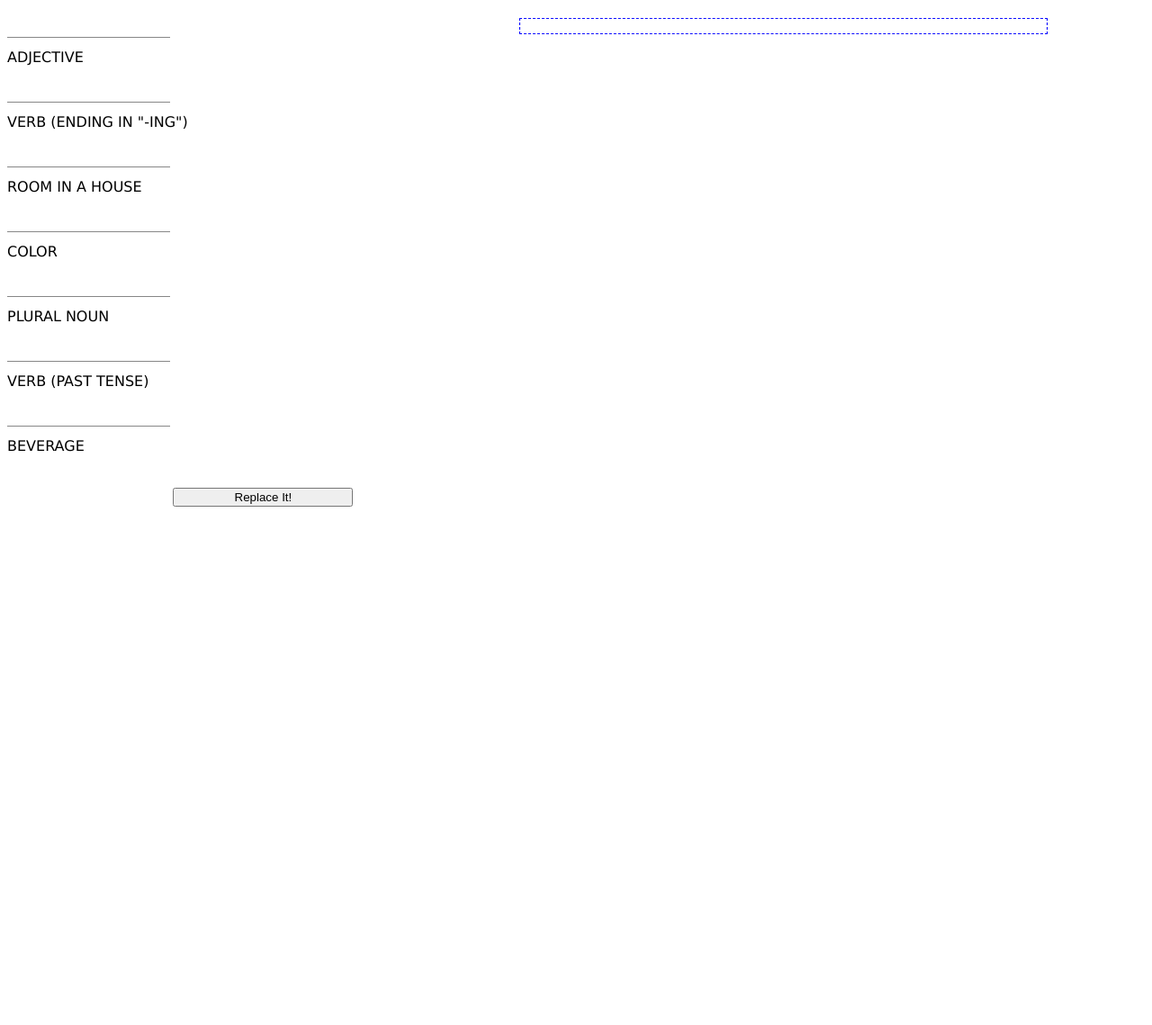
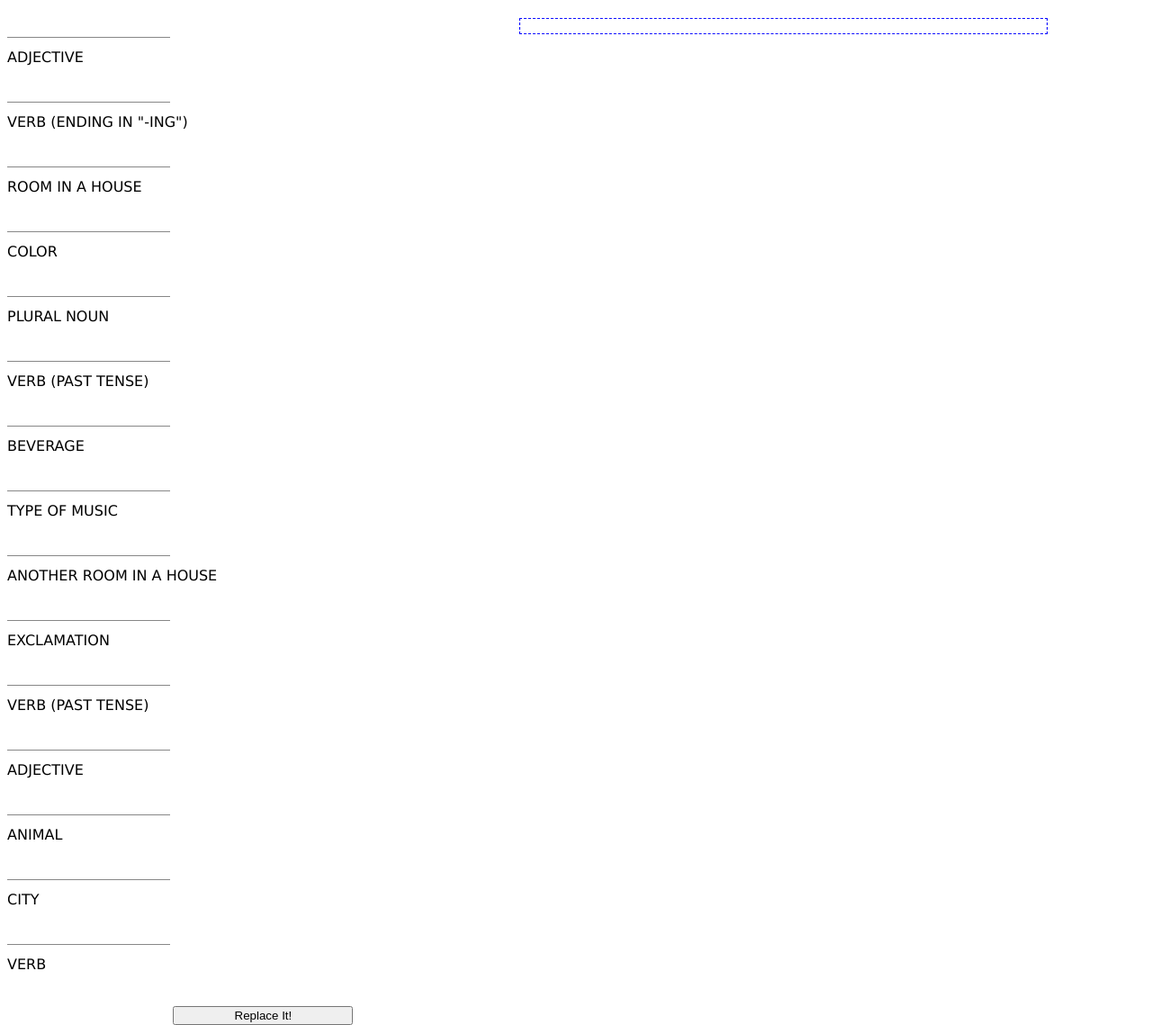
Before and after one commit to sharonromero/jskid, a plain HTML site: page word-game/index.html in a window 1280 px wide. Shown: the whole page at 90% size. Before the commit the page ends 800 px from the top, so only its background shows below. Drawn offline with Linux system fonts and the light colour scheme.

Commit message:
Added rest of input words, started remaining css for rest of input words

```diff
--- a/word-game/game.js
+++ b/word-game/game.js
@@ -12,16 +12,21 @@ function replaceIt () {
 
 /* Creates a variable to hold the value of the first HTML input field. */
 	var adj1 = "<span class='replacement'>"+ document.getElementById("adj1").value + "</span>";
-
-/* INSERT MORE VARIABLE DEFINITIONS HERE */
+	var verbIng = "<span class='replacement'>"+ document.getElementById("verbIng").value + "</span>";
+	var room1 = "<span class='replacement'>"+ document.getElementById("room1").value + "</span>";
+	var color = "<span class='replacement'>"+ document.getElementById("color").value + "</span>";
+	var plNoun = "<span class='replacement'>"+ document.getElementById("plNoun").value + "</span>";
+	var verbPast = "<span class='replacement'>"+ document.getElementById("verbPast").value + "</span>";
+	var beverage = "<span class='replacement'>"+ document.getElementById("beverage").value + "</span>";
 
 /* Creates a variable that will be used to put the story together. */
-/* Puts the title of the story into theStory and puts the title inot the h1 element. */
-	var theStory = "<h1>Douglas's Dance Party</h1>";
+/* Puts the title of the story into theStory and puts the title into the h1 element. */
+	var theStory = "<h1>Jack's Dance Party</h1>";
 
 /* Adds the first part of the story to theStory by using the combination concatenation/assignment operator, +=. */
 /* This operator adds the new value to any value that's already stored in the variable. */
 	theStory += "One " + adj1 + " day,";
+	theStory += " Jack was " + verbIng;
 
 /* PUT THE REST OF THE STORY HERE, USING THE += OPERATOR */
 
--- a/word-game/index.html
+++ b/word-game/index.html
@@ -8,13 +8,21 @@
 	<body>
 		<div id="inputWords">
 			<ul>
-				<li><input type="text" id="adj1" /> <br />ADJECTIVE</li>
-				<li><input type="text" id="verbing" /> <br />VERB (ENDING IN "-ING")</li>
-				<li><input type="text" id="room1" /> <br />ROOM IN A HOUSE</li>
-				<li><input type="text" id="color" /> <br />COLOR</li>
-				<li><input type="text" id="plnoun" /> <br />PLURAL NOUN</li>
-				<li><input type="text" id="verbpast" /> <br />VERB (PAST TENSE)</li>
-				<li><input type="text" id="beverage" /> <br />BEVERAGE</li>
+				<li><input type="text" id="adj1" /><br>Adjective</li>
+				<li><input type="text" id="verbIng" /><br>Verb (ending in "-ing")</li>
+				<li><input type="text" id="room1" /><br>Room in a house</li>
+				<li><input type="text" id="color" /><br>Color</li>
+				<li><input type="text" id="plNoun" /><br>Plural noun</li>
+				<li><input type="text" id="verbPast1" /><br>Verb (past tense)</li>
+				<li><input type="text" id="beverage" /><br>Beverage</li>
+				<li><input type="text" id="musicType" /><br>Type of Music</li>
+				<li><input type="text" id="room2" /><br>Another room in a house</li>
+				<li><input type="text" id="exclamation" /><br>Exclamation</li>
+				<li><input type="text" id="verbPast2" /><br>Verb (past tense)</li>
+				<li><input type="text" id="adj2" /><br>Adjective</li>
+				<li><input type="text" id="animal" /><br>Animal</li>
+				<li><input type="text" id="city" /><br>City</li>
+				<li><input type="text" id="verb" /><br>Verb</li>
 			</ul>
 
 			<div id="buttonDiv">
```
